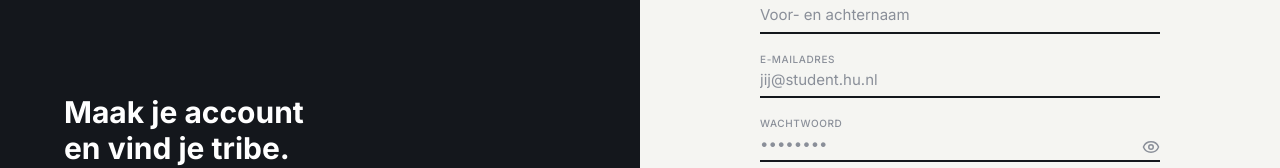
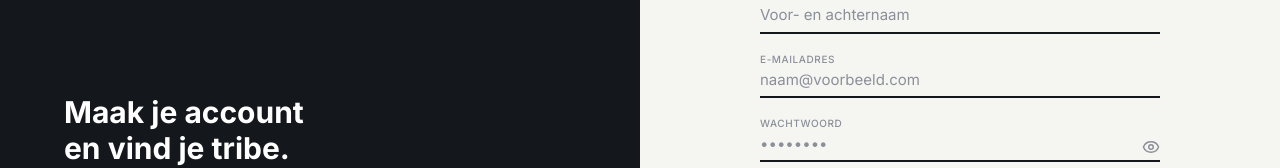
Before and after one commit to Tarikezfzafi/de-hu-monsters, a Next.js app: page /registreren in a window 1280 px wide. Shown: the part 237-405 px from the top of the page. Built offline with nearby package versions, Linux system fonts and the light colour scheme.

Commit message:
Sta voorlopig alle geldige e-mailadressen toe (HU-controle uitgeschakeld)

```diff
--- a/features/auth/components/RegisterForm.tsx
+++ b/features/auth/components/RegisterForm.tsx
@@ -55,7 +55,7 @@ export function RegisterForm() {
       <FormField
         label="E-mailadres"
         type="email"
-        placeholder="jij@student.hu.nl"
+        placeholder="naam@voorbeeld.com"
         autoComplete="email"
         error={errors.email?.message}
         {...register("email")}
--- a/features/auth/schemas.ts
+++ b/features/auth/schemas.ts
@@ -3,6 +3,10 @@ import { z } from "zod";
 export const MIN_PASSWORD_LENGTH = 12;
 
 const HU_EMAIL_DOMAINS = ["@student.hu.nl", "@hu.nl"];
+
+// Voor nu mag elk geldig e-mailadres (ook privé), want HU-mail ontvangt de
+// bevestigingsmail nog niet. Zet op true om alleen HU-adressen toe te laten.
+const ONLY_HU_EMAILS = false;
 
 export const registerSchema = z
   .object({
@@ -14,7 +18,9 @@ export const registerSchema = z
       .min(1, "Vul je e-mailadres in")
       .email("Vul een geldig e-mailadres in")
       .refine(
-        (email) => HU_EMAIL_DOMAINS.some((domain) => email.endsWith(domain)),
+        (email) =>
+          !ONLY_HU_EMAILS ||
+          HU_EMAIL_DOMAINS.some((domain) => email.endsWith(domain)),
         "Gebruik een e-mailadres van de Hogeschool Utrecht (student.hu.nl of hu.nl)",
       ),
     password: z
```
